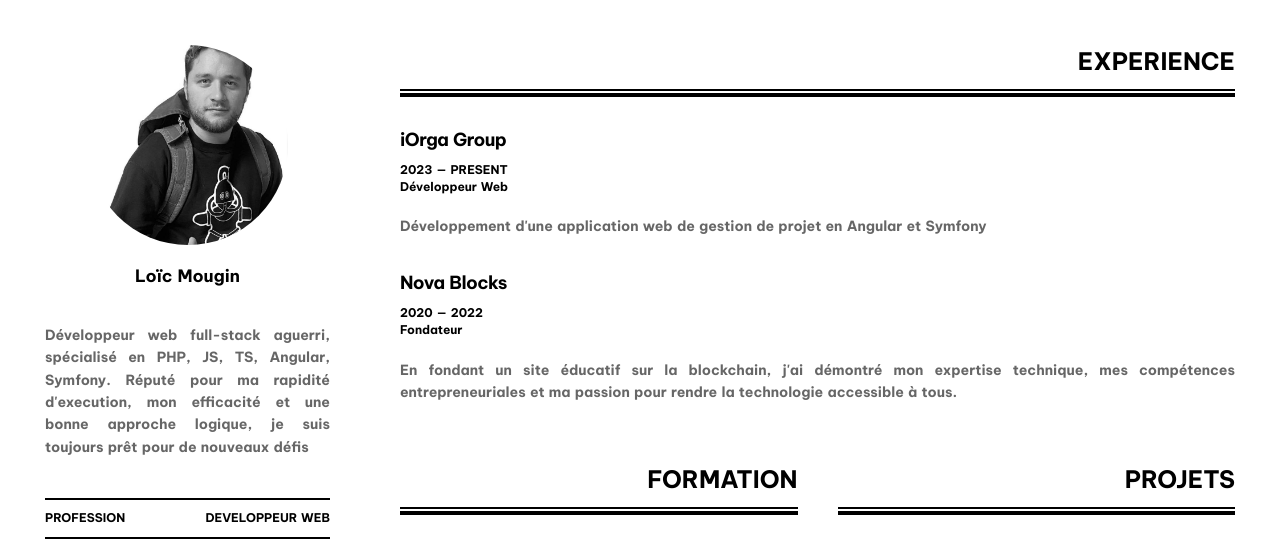
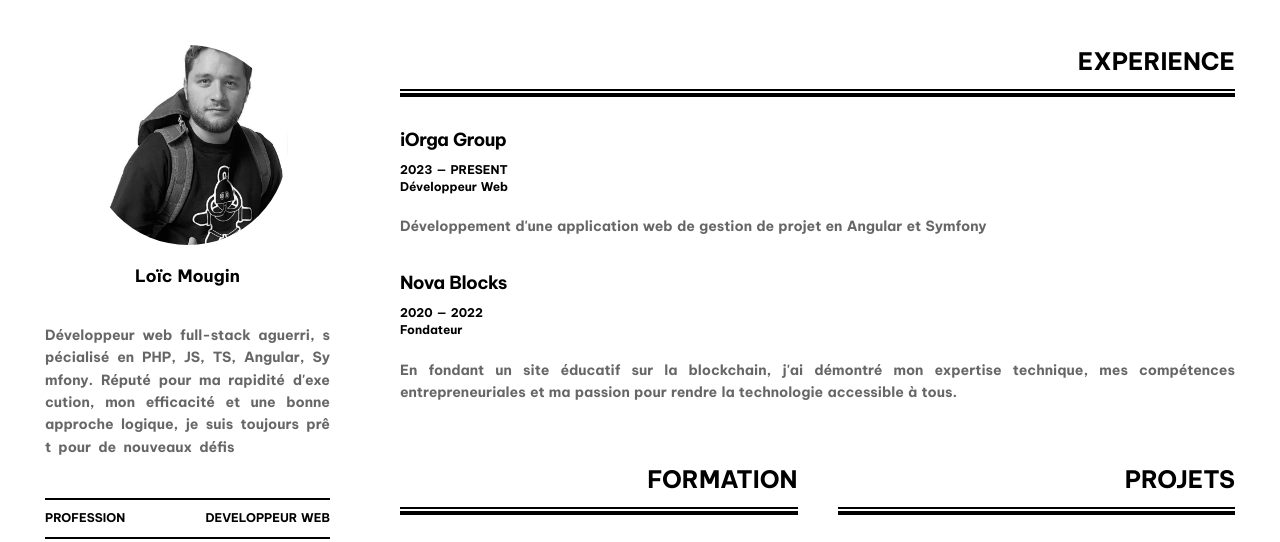
Before and after one commit to sunkers/myPortfolio, a Gatsby site: page / in a window 1280 px wide. Shown: the part 221-763 px from the top of the page. Built offline with nearby package versions, Linux system fonts and the light colour scheme; Gatsby itself is replaced by a stand-in of ours.

Commit message:
update text-wrap

```diff
--- a/src/components/Intro.module.scss
+++ b/src/components/Intro.module.scss
@@ -154,6 +154,9 @@
   margin: 35px 0px 0px 0px;
   padding: 0px 0px 0px;
   text-align: justify;
+  word-spacing: 4px;
+  text-wrap: normal;
+  word-break: break-all;
   width: 600px;
   max-width: 100%;
 }
```
